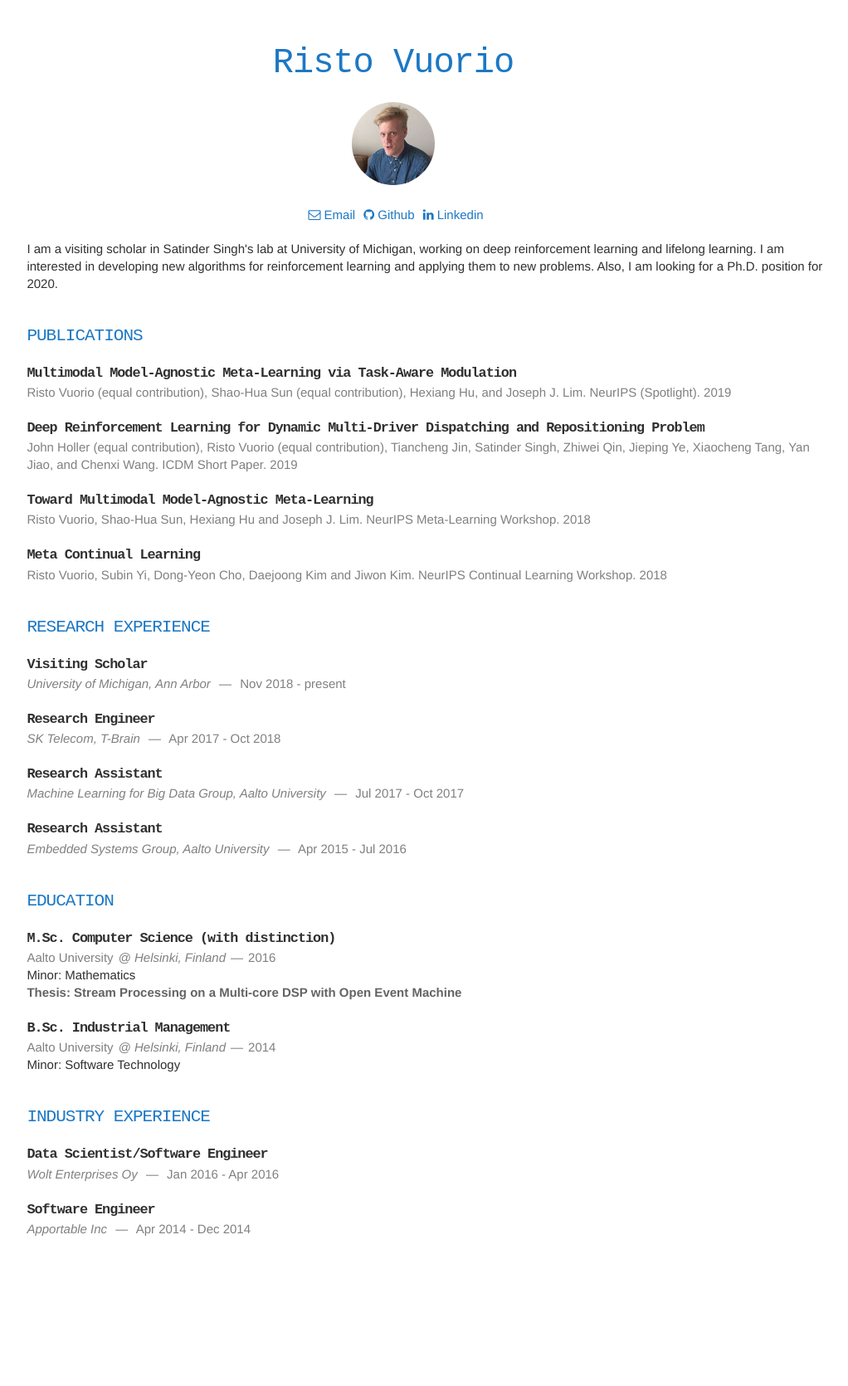
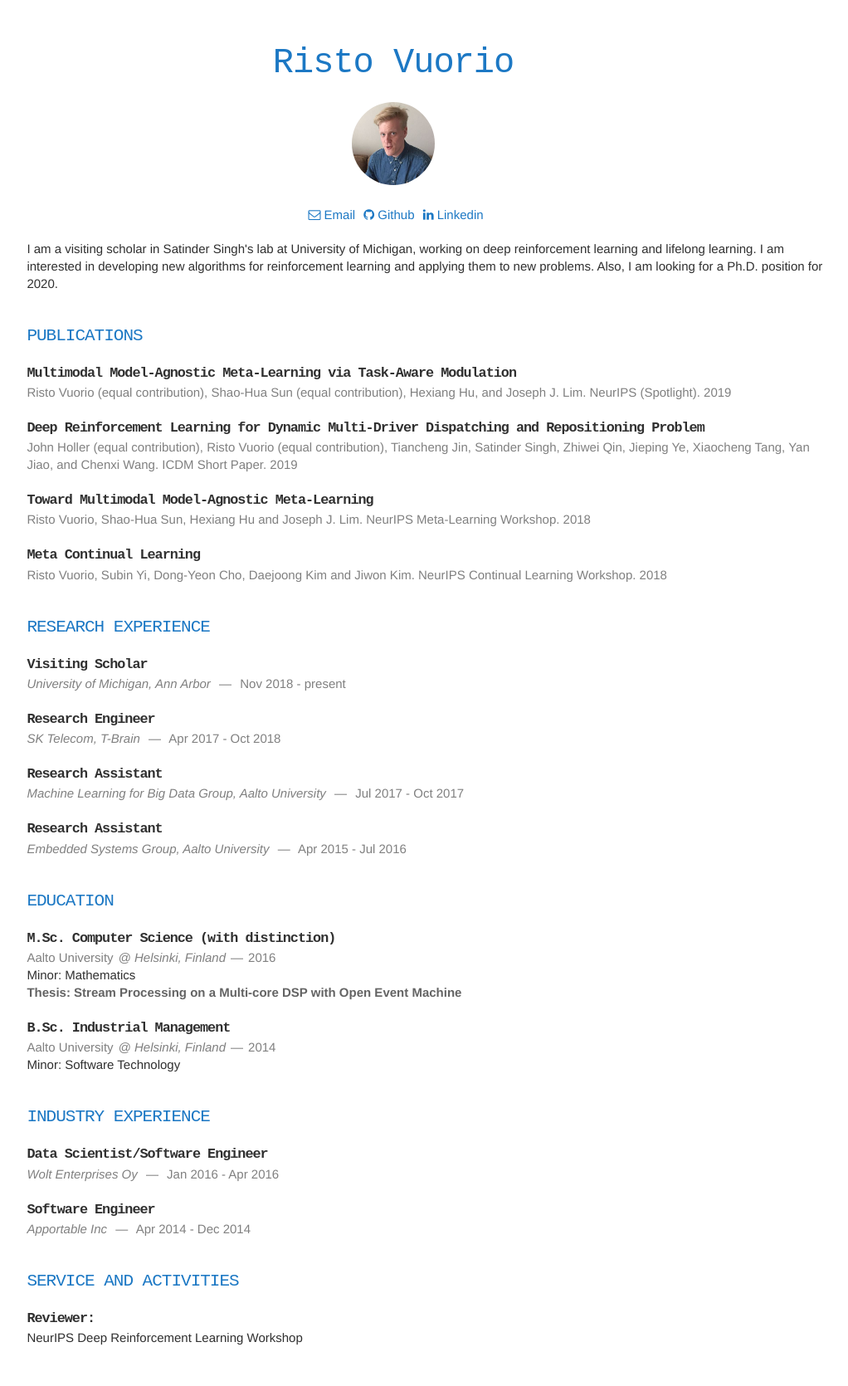
Before and after one commit to vuoristo/vuoristo.github.io, a Jekyll site: the page built from index.html, in a window 1280 px wide. Shown: the whole page at 83% size, without its empty margins (166-1188 px from the left). Built offline with Jekyll 4.4.1, drawn with Linux system fonts in a browser that asks for light colours; nearby versions of some CDN libraries; before the commit the page ends 1539 px from its top, so only the background shows below that.

Commit message:
Add Service and Activities section

```diff
--- /dev/null
+++ b/_data/reviewer_venues.yaml
@@ -0,0 +1 @@
+- venue: NeurIPS Deep Reinforcement Learning Workshop
--- /dev/null
+++ b/_includes/service.html
@@ -0,0 +1,11 @@
+<section class="columns">
+    <h1>Service and Activities</h1>
+    <article>
+        <header>
+            <h1>Reviewer: </h1>
+                {% for reviewer_venue in site.data.reviewer_venues %}
+                    {{ reviewer_venue.venue }}{% unless forloop.last %},{% endunless %}
+                {% endfor %}
+        </header>
+    </article>
+</section>
--- a/index.html
+++ b/index.html
@@ -7,3 +7,4 @@ layout: layout
 {% include research-experience.html %}
 {% include education.html %}
 {% include industry-experience.html %}
+{% include service.html %}
```
